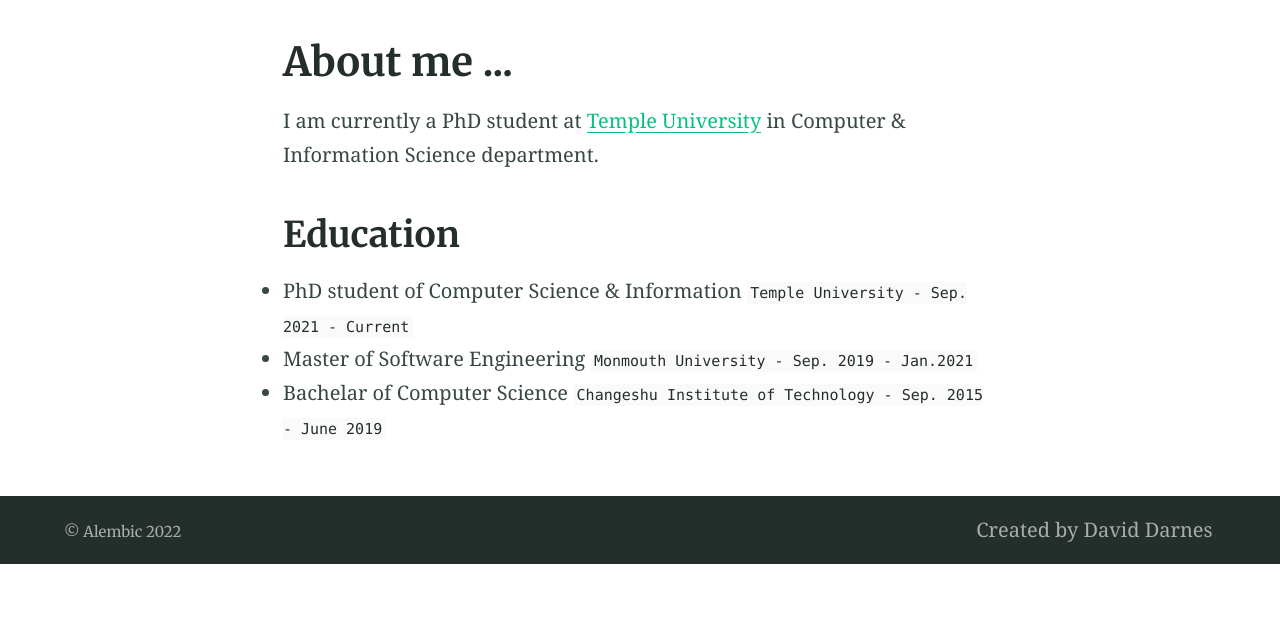
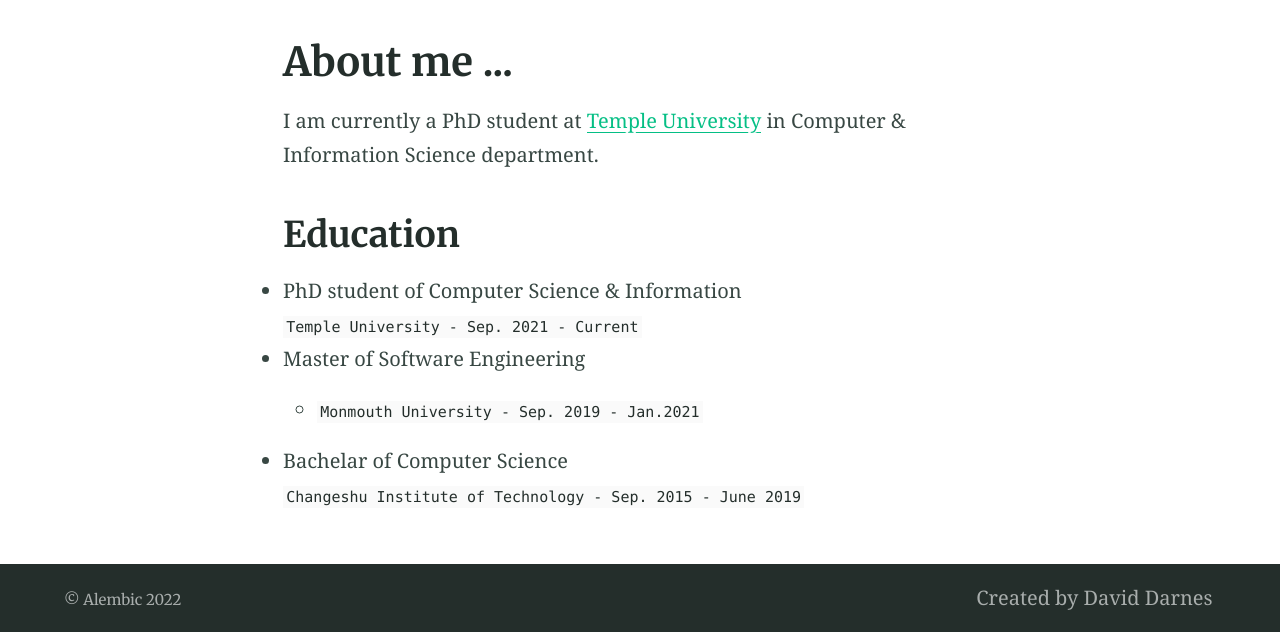
Before and after one commit to lanfangping/lanfangping.github.io, a Jekyll site: the page built from index.md, in a window 1280 px wide. Shown: the part 408-1040 px from the top of the page. Built offline with Jekyll 4.4.1, drawn with Linux system fonts in a browser that asks for light colours; before the commit the page ends 972 px from its top, so only the background shows below that.

```diff
--- a/index.md
+++ b/index.md
@@ -14,12 +14,14 @@ I am currently a PhD student at [Temple University](https://www.temple.edu/) in
 ## Education
 
 - PhD student of Computer Science & Information
+
   `Temple University - Sep. 2021 - Current`
 
 - Master of Software Engineering
-  `Monmouth University - Sep. 2019 - Jan.2021`
+  - `Monmouth University - Sep. 2019 - Jan.2021`
 
 - Bachelar of Computer Science
+
   `Changeshu Institute of Technology - Sep. 2015 - June 2019`
 
 
```
